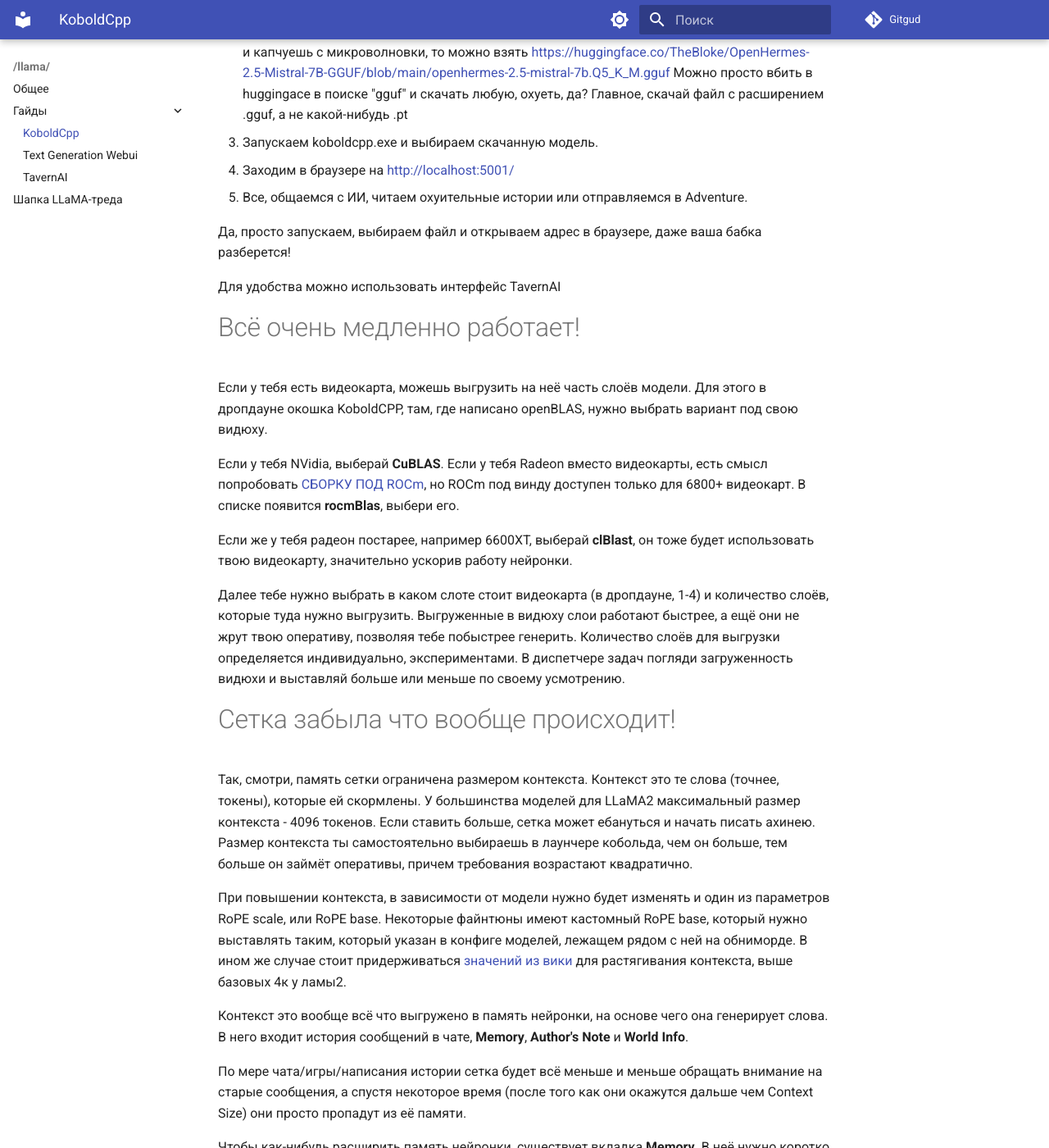
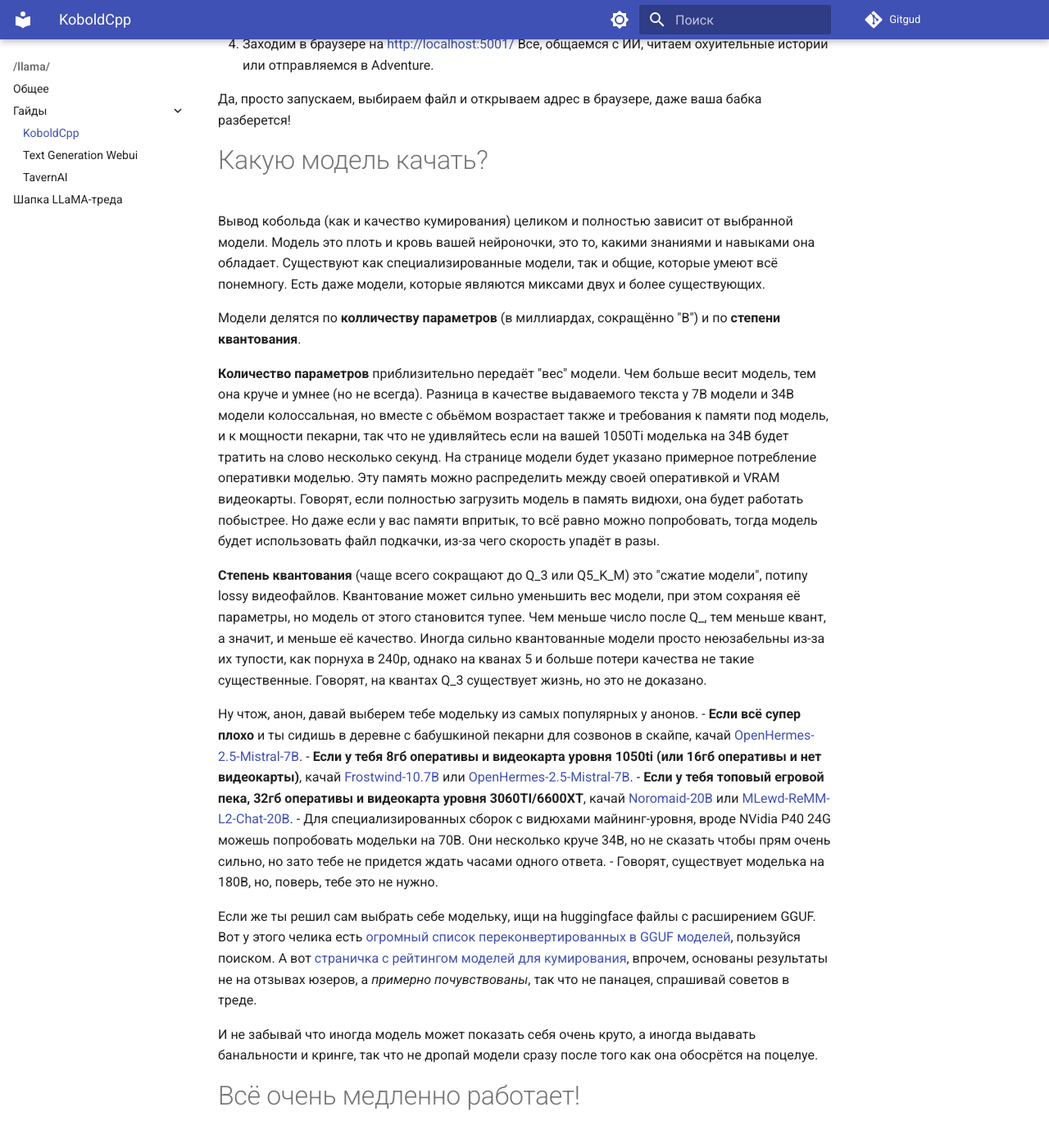
Before and after one commit to 2ch-ai/wiki, an MkDocs documentation site: the page built from docs/llama/guides/kobold-cpp.md, in a window 1280 px wide and 1400 px high, scrolled down 329 px. Shown: the whole window at 82% size. Built offline with MkDocs 1.6.1 and Material for MkDocs 9.7.7, drawn with Linux system fonts in a browser that asks for light colours; some of the changed text lies outside the part shown.

Commit message:
Сделал супер краткий разбор по моделям. Пожалуйста, олды, проверьте за мной, я могу что-то не так понять или недосказать. Вообще хотел бы именно в этой странице оформить гайд для быстрейшего вката в кобольд, без излишней нудятины, а потом уже подробнее расписать ньюансы в отдельных статьях.

```diff
--- a/docs/llama/guides/kobold-cpp.md
+++ b/docs/llama/guides/kobold-cpp.md
@@ -1,21 +1,35 @@
 # KoboldCpp
 
 Гайд для ~~ретардов~~ быстрого вката в LLaMA без излишней ебли.
-Грузит всё в процессор, поэтому ёба карта не нужна, запаситесь оперативкой и подкачкой.
 
-1. Скачиваем [koboldcpp.exe последней версии](https://github.com/LostRuins/koboldcpp/releases/).
-2. Скачиваем модель в gguf формате. Например вот эту:
-<https://huggingface.co/Undi95/MLewd-ReMM-L2-Chat-20B-GGUF/blob/main/MLewd-ReMM-L2-Chat-20B.q5_K_M.gguf>
-Если совсем бомж и капчуешь с микроволновки, то можно взять
-<https://huggingface.co/TheBloke/OpenHermes-2.5-Mistral-7B-GGUF/blob/main/openhermes-2.5-mistral-7b.Q5_K_M.gguf>
-Можно просто вбить в huggingace в поиске "gguf" и скачать любую, охуеть, да? Главное, скачай файл с расширением .gguf, а не какой-нибудь .pt
+1. Качаешь [koboldcpp.exe последней версии](https://github.com/LostRuins/koboldcpp/releases/).
+2. Качаешь [одну из моделей](https://huggingface.co/TheBloke/Frostwind-10.7B-v1-GGUF/blob/main/frostwind-10.7b-v1.Q5_K_M.gguf)
 3. Запускаем koboldcpp.exe и выбираем скачанную модель.
 4. Заходим в браузере на <http://localhost:5001/>
-5. Все, общаемся с ИИ, читаем охуительные истории или отправляемся в Adventure.
+Все, общаемся с ИИ, читаем охуительные истории или отправляемся в Adventure.
 
 Да, просто запускаем, выбираем файл и открываем адрес в браузере, даже ваша бабка разберется!
 
-Для удобства можно использовать интерфейс TavernAI
+# Какую модель качать?
+Вывод кобольда (как и качество кумирования) целиком и полностью зависит от выбранной модели. Модель это плоть и кровь вашей нейроночки, это то, какими знаниями и навыками она обладает. Существуют как специализированные модели, так и общие, которые умеют всё понемногу. Есть даже модели, которые являются миксами двух и более существующих.
+
+Модели делятся по **колличеству параметров** (в миллиардах, сокращённо "B") и по **степени квантования**.
+
+**Количество параметров** приблизительно передаёт "вес" модели. Чем больше весит модель, тем она круче и умнее (но не всегда). Разница в качестве выдаваемого текста у 7B модели и 34B модели колоссальная, но вместе с обьёмом возрастает также и требования к памяти под модель, и к мощности пекарни, так что не удивляйтесь если на вашей 1050Ti моделька на 34B будет тратить на слово несколько секунд. На странице модели будет указано примерное потребление оперативки моделью. Эту память можно распределить между своей оперативкой и VRAM видеокарты. Говорят, если полностью загрузить модель в память видюхи, она будет работать побыстрее. Но даже если у вас памяти впритык, то всё равно можно попробовать, тогда модель будет использовать файл подкачки, из-за чего скорость упадёт в разы.
+
+**Степень квантования** (чаще всего сокращают до Q_3 или Q5_K_M) это "сжатие модели", потипу lossy видеофайлов. Квантование может сильно уменьшить вес модели, при этом сохраняя её параметры, но модель от этого становится тупее. Чем меньше число после Q_, тем меньше квант, а значит, и меньше её качество. Иногда сильно квантованные модели просто неюзабельны из-за их тупости, как порнуха в 240p, однако на кванах 5 и больше потери качества не такие существенные. Говорят, на квантах Q_3 существует жизнь, но это не доказано.
+
+Ну чтож, анон, давай выберем тебе модельку из самых популярных у анонов.
+- **Если всё супер плохо** и ты сидишь в деревне с бабушкиной пекарни для созвонов в скайпе, качай [OpenHermes-2.5-Mistral-7B](https://huggingface.co/TheBloke/OpenHermes-2.5-Mistral-7B-GGUF/blob/main/openhermes-2.5-mistral-7b.Q5_K_M.gguf).
+- **Если у тебя 8гб оперативы и видеокарта уровня 1050ti (или 16гб оперативы и нет видеокарты)**, качай [Frostwind-10.7B](https://huggingface.co/TheBloke/Frostwind-10.7B-v1-GGUF/blob/main/frostwind-10.7b-v1.Q5_K_M.gguf) или [OpenHermes-2.5-Mistral-7B](https://huggingface.co/TheBloke/OpenHermes-2.5-Mistral-7B-GGUF/blob/main/openhermes-2.5-mistral-7b.Q5_K_M.gguf).
+- **Если у тебя топовый егровой пека, 32гб оперативы и видеокарта уровня 3060TI/6600XT**, качай [Noromaid-20B](https://huggingface.co/TheBloke/Noromaid-20B-v0.1.1-GGUF/blob/main/noromaid-20b-v0.1.1.Q5_K_M.gguf) или [MLewd-ReMM-L2-Chat-20B](https://huggingface.co/Undi95/MLewd-ReMM-L2-Chat-20B-GGUF/blob/main/MLewd-ReMM-L2-Chat-20B.q5_K_M.gguf).
+- Для специализированных сборок с видюхами майнинг-уровня, вроде NVidia P40 24G можешь попробовать модельки на 70B. Они несколько круче 34B, но не сказать чтобы прям очень сильно, но зато тебе не придется ждать часами одного ответа.
+- Говорят, существует моделька на 180B, но, поверь, тебе это не нужно.
+
+Если же ты решил сам выбрать себе модельку, ищи на huggingface файлы с расширением GGUF. Вот у этого челика есть [огромный список переконвертированных в GGUF моделей](https://huggingface.co/TheBloke?search_models=GGUF), пользуйся поиском.
+А вот [страничка с рейтингом моделей для кумирования](http://ayumi.m8geil.de/ayumi_bench_v3_results.html), впрочем, основаны результаты не на отзывах юзеров, а _примерно почувствованы_, так что не панацея, спрашивай советов в треде.
+
+И не забывай что иногда модель может показать себя очень круто, а иногда выдавать банальности и кринге, так что не дропай модели сразу после того как она обосрётся на поцелуе.
 
 # Всё очень медленно работает!
 Если у тебя есть видеокарта, можешь выгрузить на неё часть слоёв модели. Для этого в дропдауне окошка KoboldCPP, там, где написано openBLAS, нужно выбрать вариант под свою видюху.
@@ -43,3 +57,7 @@
 Ну и самое важное, **Author's Note** это такое поле, которое будет кормиться сетке перед каждым запросом. То есть, буквально, напоминать ей что именно от неё ждут, в целом. Тут лучше всего написать какой должен быть стиль повествования, краткие сведения о мире и прям совсем общие положения, например, "The horror story where the young campers are being hunted and killed in the woods by an unknown maniac". Также, у Author's note можно указать дальность от текста, которая работает как "Важность" указанной информации.
 
 [>> Подробнее про долговременную память](https://github.com/KoboldAI/KoboldAI-Client/wiki/Memory,-Author's-Note-and-World-Info)
+
+
+#Интерфейсы
+Для удобства можно использовать интерфейс TavernAI
```
